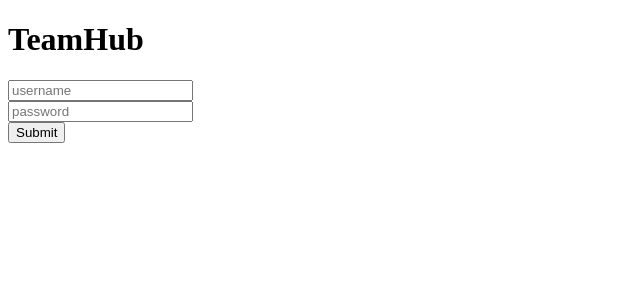
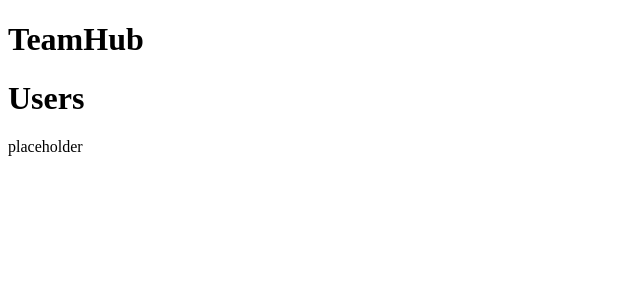
Before and after one commit to hussienmousa128/teamhub, an Angular app: page /app/users in a window 1280 px wide. Before the commit this address led to /login. Shown: the top 300 px of the page, without its empty margins (0-640 px from the left). Built offline with nearby package versions, Linux system fonts and the light colour scheme.

Commit message:
3.5.5.a users placeholder route

```diff
--- a/src/app/app.routes.ts
+++ b/src/app/app.routes.ts
@@ -1,8 +1,10 @@
 import { Routes } from '@angular/router';
 import { Login } from './features/auth/pages/login/login';
+import { Users } from './features/users/pages/users/users';
 
 export const routes: Routes = [
   { path: '', pathMatch: 'full', redirectTo: 'login' },
   {path: 'login', component : Login},
+  {path: 'app/users' , component : Users},
   { path: '**', redirectTo: 'login' },
 ];
--- /dev/null
+++ b/src/app/features/users/pages/users/users.html
@@ -0,0 +1,2 @@
+<h1>Users</h1>
+<p>placeholder</p>
```
Also changed, not shown: src/app/features/users/pages/users/users.ts (added, +12 -0 lines), src/app/features/users/pages/users/users.scss (added).
